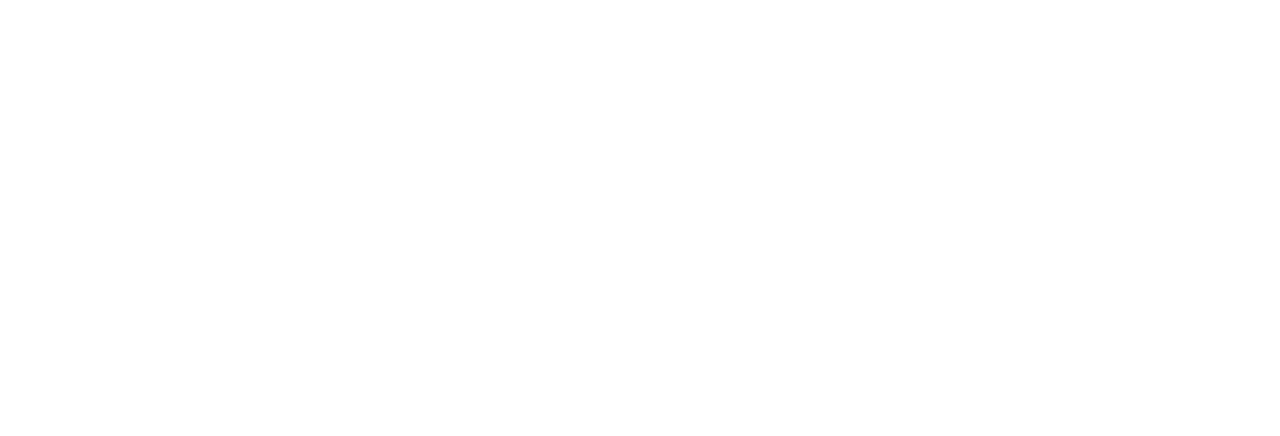
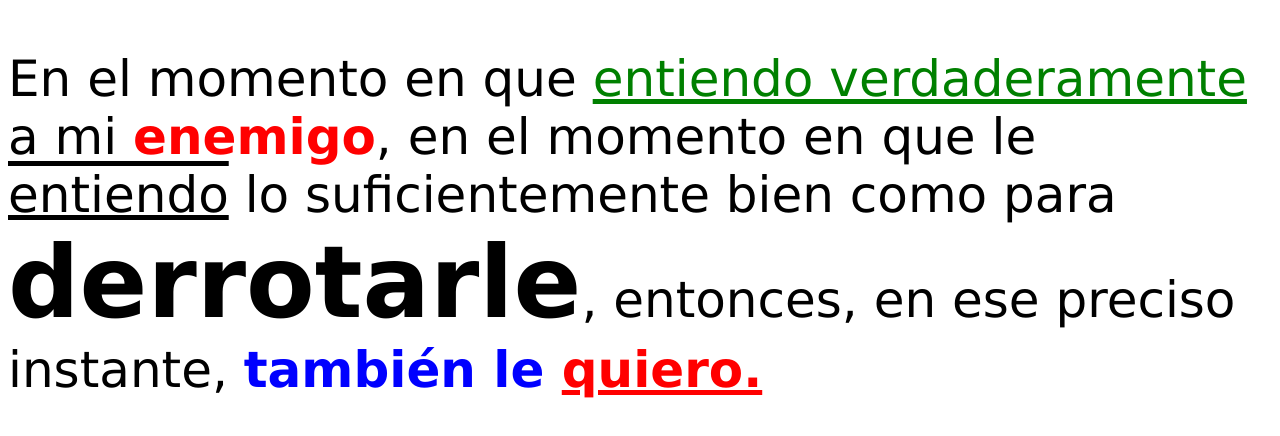
Before and after one commit to AlonsoLazo/EJERCICIO2ALONSOLAZO, a plain HTML site: page index.html in a window 1280 px wide. Drawn offline with Linux system fonts and the light colour scheme.

Commit message:
agregar parrafo y clases de texto / colores

```diff
--- a/index.html
+++ b/index.html
@@ -4,9 +4,10 @@
     <meta charset="UTF-8">
     <meta http-equiv="X-UA-Compatible" content="IE=edge">
     <meta name="viewport" content="width=device-width, initial-scale=1.0">
+    <link rel="stylesheet" href="styles.css">
     <title>Ejercicio 2</title>
 </head>
 <body>
-
+    <p class="parrafo">En el momento en que <span class="texto_verde">entiendo verdaderamente</span> a mi <span class="texto_rojo">enemigo</span>, en el momento en que le <a class="doble_subrayado" href="#">entiendo</a> lo suficientemente bien como para <span class="texto_grande">derrotarle</span>, entonces, en ese preciso instante, <span class="texto_azul">también le </span><span class="rojo_subrayado">quiero.</span></p>
 </body>
 </html>
--- a/styles.css
+++ b/styles.css
@@ -0,0 +1,39 @@
+.parrafo {
+    font-family: Verdana, Geneva, Tahoma, sans-serif;
+    font-size: 50px;
+}
+
+.texto_verde {
+    color: green;
+    text-decoration-line: underline;
+}
+
+.texto_rojo {
+    color: red;
+    font-weight: bold;
+}
+
+.doble_subrayado {
+    color: black;
+    text-decoration-line: overline underline;
+}
+
+.doble_subrayado:hover {
+    color: coral;
+}
+
+.texto_grande {
+    font-size: 100px;
+    font-weight: bold;
+}
+
+.texto_azul {
+    color: blue;
+    font-weight: bold;
+}
+
+.rojo_subrayado {
+    color: red;
+    font-weight: bold;
+    text-decoration-line: underline;
+}
```
